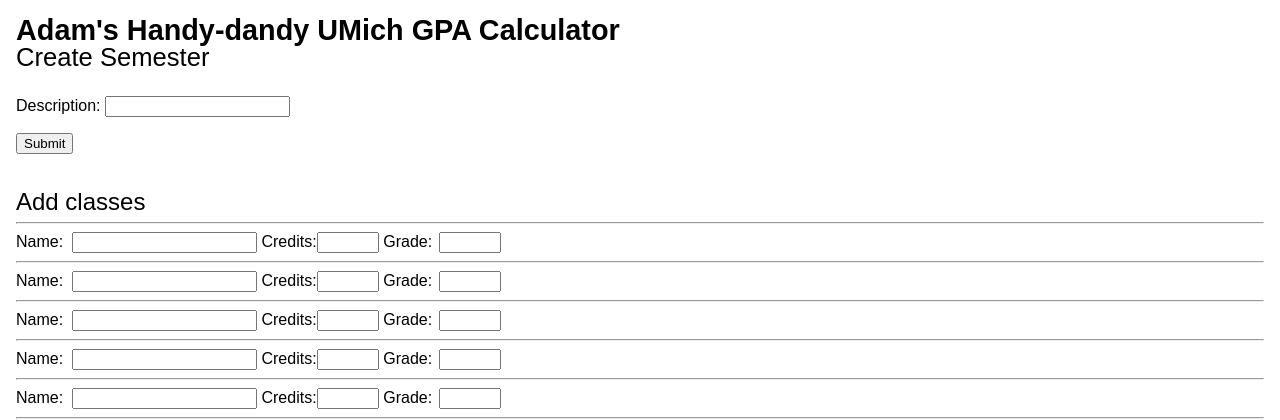
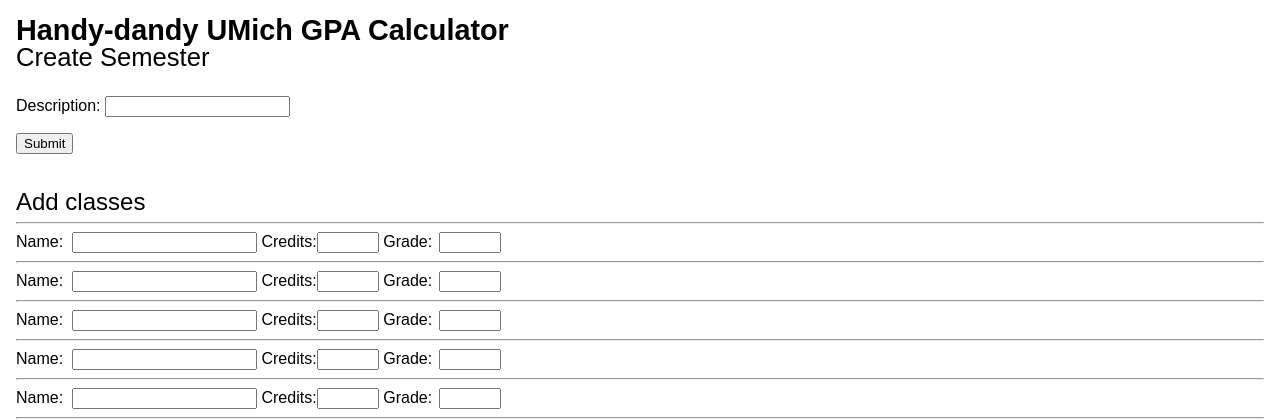
Before and after one commit to adambeagle/gpacalc, a Django app: a page that uses gpacalc/templates/base.html in a window 1280 px wide. Shown: the top 420 px of the page. Run offline with Django 3.2, Linux system fonts and the light colour scheme.

Commit message:
Add repo link, change h1

```diff
--- a/gpacalc/templates/base.html
+++ b/gpacalc/templates/base.html
@@ -13,7 +13,7 @@
 
 <body>
     <header>
-        <h1><a href="/">Adam's Handy-dandy UMich GPA Calculator</a></h1>
+        <h1><a href="/">Handy-dandy UMich GPA Calculator</a></h1>
         <h2>{% block subheader %}{% endblock %}</h2>
     </header>
 
--- a/gpacalc/templates/core/semester_list.html
+++ b/gpacalc/templates/core/semester_list.html
@@ -51,6 +51,6 @@
 
     <footer>
         <span class="block">&copy; 2014 Adam Beagle</span>
-        <span class="block">View source <a href="">at Github</a></span>
+        <span class="block">View source <a href="https://github.com/adambeagle/gpacalc">at Github</a></span>
     </footer>
 {% endblock content %}
```
